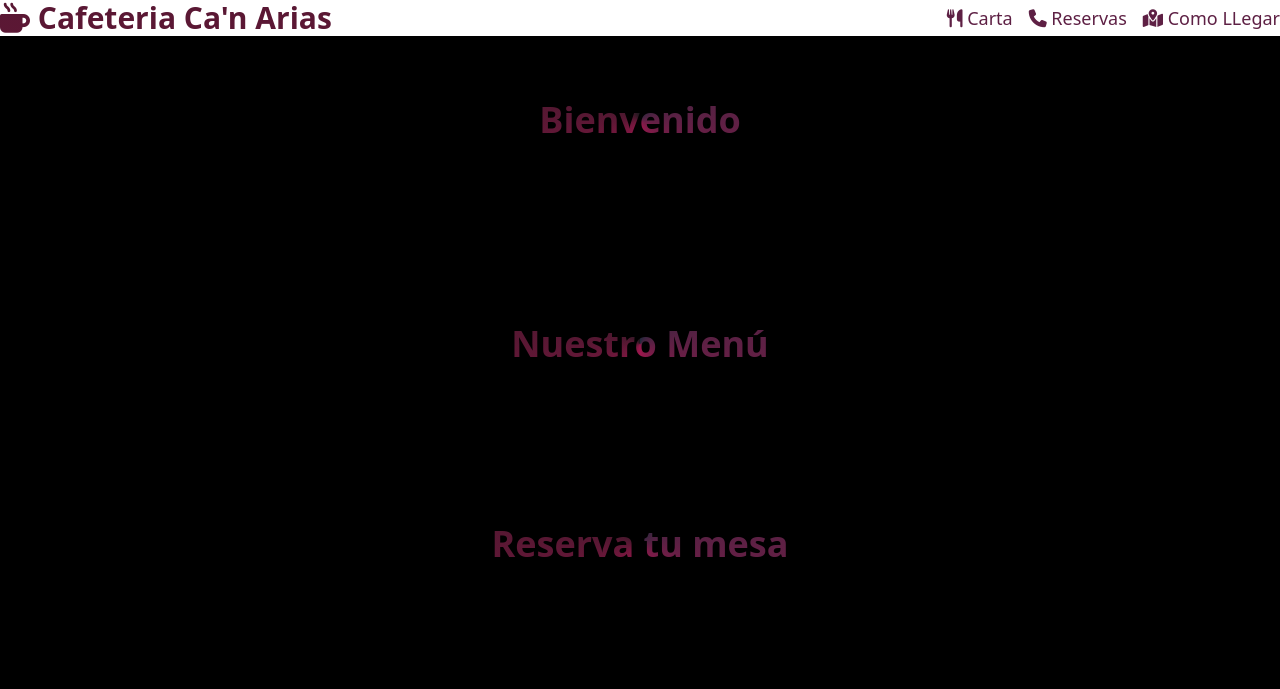
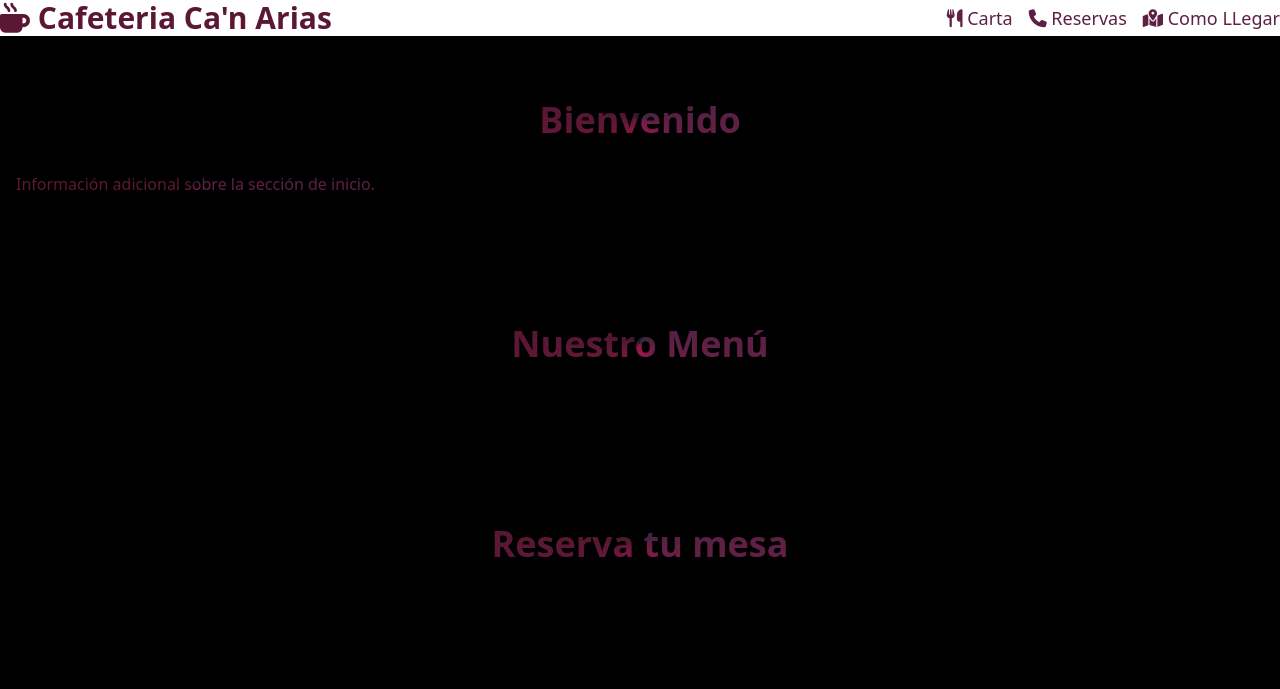
Before and after one commit to JoanLlompart/Practica-Restaurant, a website: page src/index.html in a window 1280 px wide. Both pictures are taken after a click on the element "Bienvenido". Shown: the top 689 px of the page. Drawn offline with nearby package versions, Linux system fonts and the light colour scheme.

Commit message:
Inici acabant

```diff
--- a/src/index.html
+++ b/src/index.html
@@ -60,7 +60,7 @@
     <div id="inicio"  class="py-16 px-4 bg-black cursor-pointer ">
         <h2 class="text-4xl font-bold text-center mb-8 gradient-text" onclick="toggleSection('seccionInicio')">Bienvenido</h2>
         <div id="seccionInicio">
-            <p>Información adicional sobre la sección de inicio.</p>
+            <p  class="gradient-text">Información adicional sobre la sección de inicio.</p>
         </div>
     </div>
     <!-- Carta -->
```
